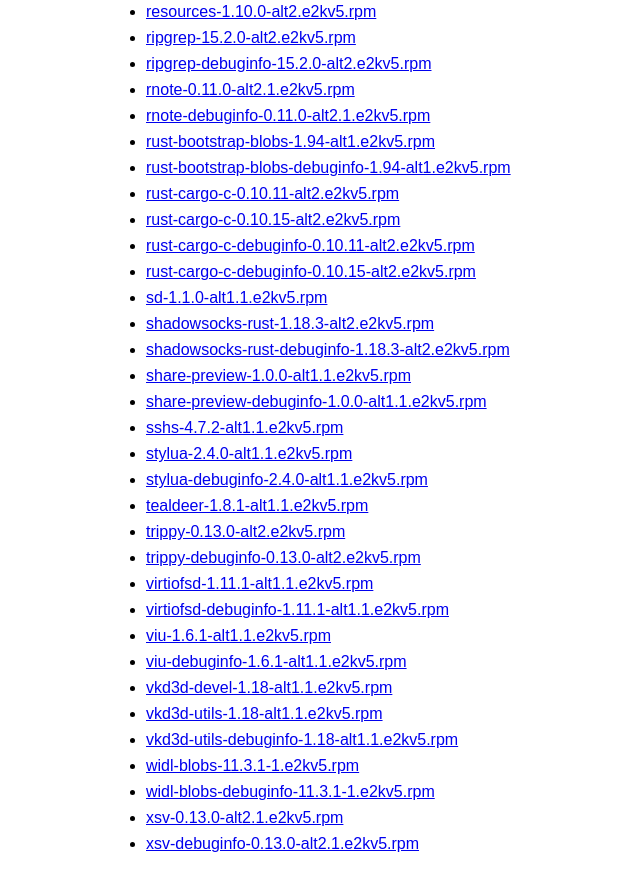
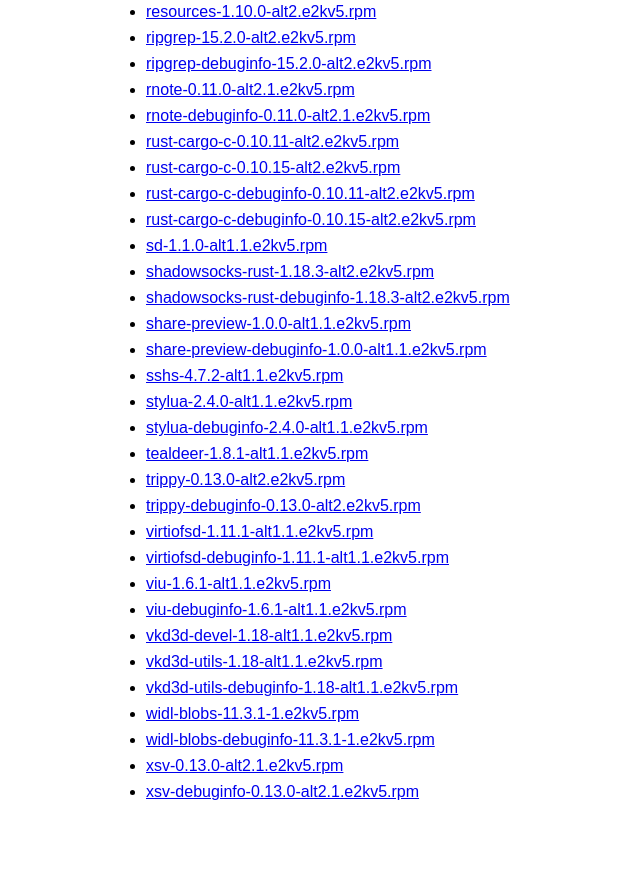
Before and after one commit to sanua356/alt-e2k-ports, a plain HTML site: page index.html in a window 1280 px wide. Shown: the part 8336-9219 px from the top of the page, without its empty margins (84-724 px from the left). After the commit the page ends 9167 px from the top, so only its background shows below. Drawn offline with Linux system fonts and the light colour scheme.

Commit message:
Update index.html

```diff
--- a/index.html
+++ b/index.html
@@ -335,8 +335,6 @@
 <li><a href="https://287f564b-72d1-4f7f-8750-9d72618586e1.selstorage.ru/ripgrep-debuginfo-15.2.0-alt2.e2kv5.rpm">ripgrep-debuginfo-15.2.0-alt2.e2kv5.rpm</a></li>
 <li><a href="https://287f564b-72d1-4f7f-8750-9d72618586e1.selstorage.ru/rnote-0.11.0-alt2.1.e2kv5.rpm">rnote-0.11.0-alt2.1.e2kv5.rpm</a></li>
 <li><a href="https://287f564b-72d1-4f7f-8750-9d72618586e1.selstorage.ru/rnote-debuginfo-0.11.0-alt2.1.e2kv5.rpm">rnote-debuginfo-0.11.0-alt2.1.e2kv5.rpm</a></li>
-<li><a href="https://287f564b-72d1-4f7f-8750-9d72618586e1.selstorage.ru/rust-bootstrap-blobs-1.94-alt1.e2kv5.rpm">rust-bootstrap-blobs-1.94-alt1.e2kv5.rpm</a></li>
-<li><a href="https://287f564b-72d1-4f7f-8750-9d72618586e1.selstorage.ru/rust-bootstrap-blobs-debuginfo-1.94-alt1.e2kv5.rpm">rust-bootstrap-blobs-debuginfo-1.94-alt1.e2kv5.rpm</a></li>
 <li><a href="https://287f564b-72d1-4f7f-8750-9d72618586e1.selstorage.ru/rust-cargo-c-0.10.11-alt2.e2kv5.rpm">rust-cargo-c-0.10.11-alt2.e2kv5.rpm</a></li>
 <li><a href="https://287f564b-72d1-4f7f-8750-9d72618586e1.selstorage.ru/rust-cargo-c-0.10.15-alt2.e2kv5.rpm">rust-cargo-c-0.10.15-alt2.e2kv5.rpm</a></li>
 <li><a href="https://287f564b-72d1-4f7f-8750-9d72618586e1.selstorage.ru/rust-cargo-c-debuginfo-0.10.11-alt2.e2kv5.rpm">rust-cargo-c-debuginfo-0.10.11-alt2.e2kv5.rpm</a></li>
```
